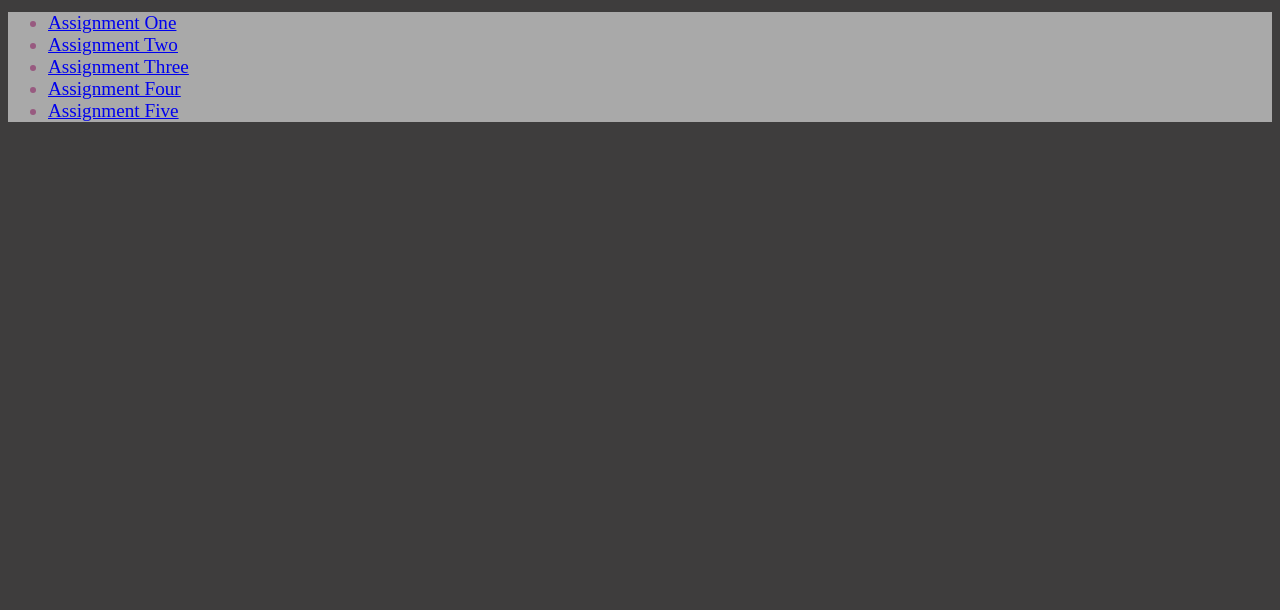
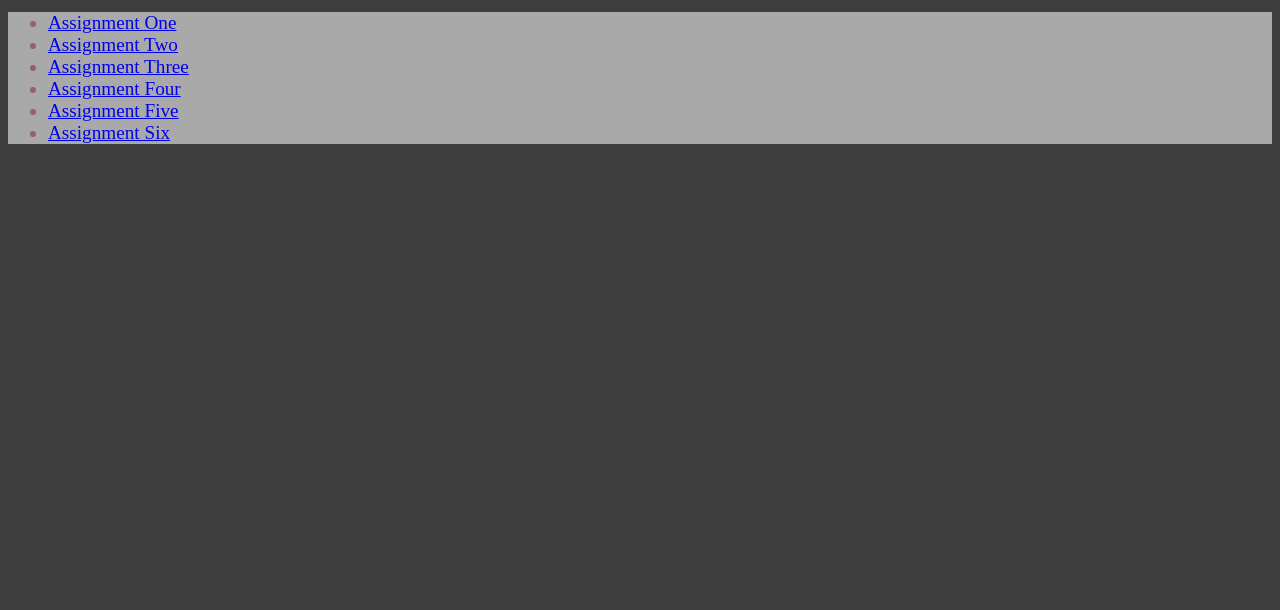
Before and after one commit to armitaaskari-dotcom/1, a plain HTML site: page index.html in a window 1280 px wide. Shown: the part 190-800 px from the top of the page. Drawn offline with Linux system fonts and the light colour scheme.

Commit message:
Add files via upload

```diff
--- a/index.html
+++ b/index.html
@@ -16,6 +16,7 @@
             <li><a href="assignment-three/index.html">Assignment Three</a></li>
             <li><a href="assignment-four/type.html">Assignment Four</a></li>
             <li><a href="assignment-five/index.html">Assignment Five</a></li>
+            <li><a href="assignment-six/index.html">Assignment Six</a></li>
 
         </ul>
     </body>
```
